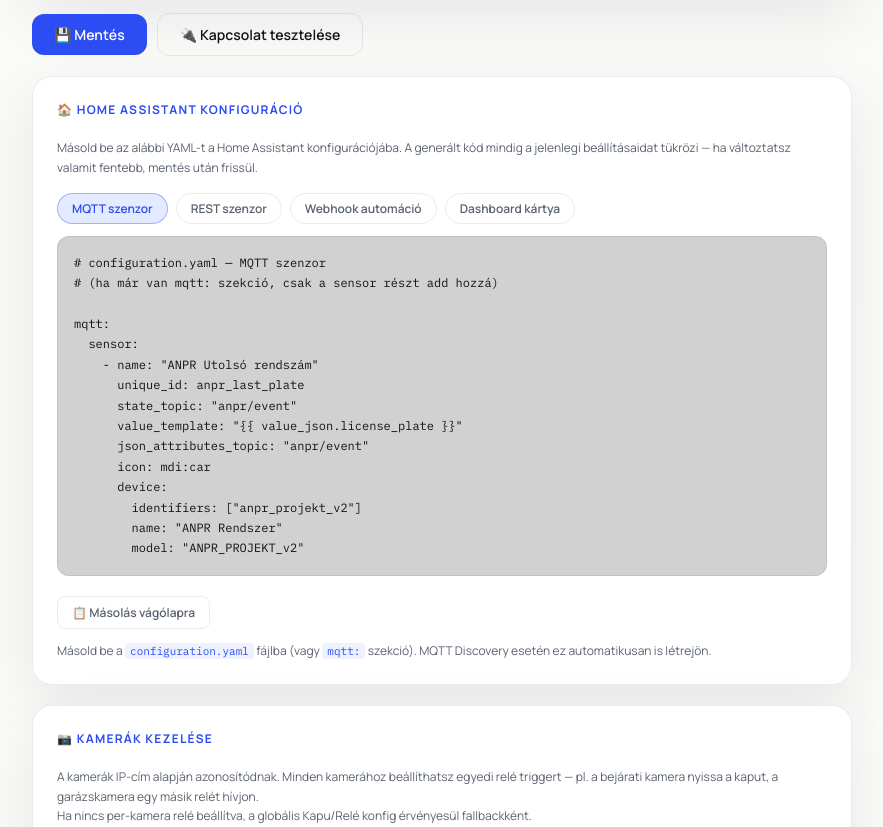
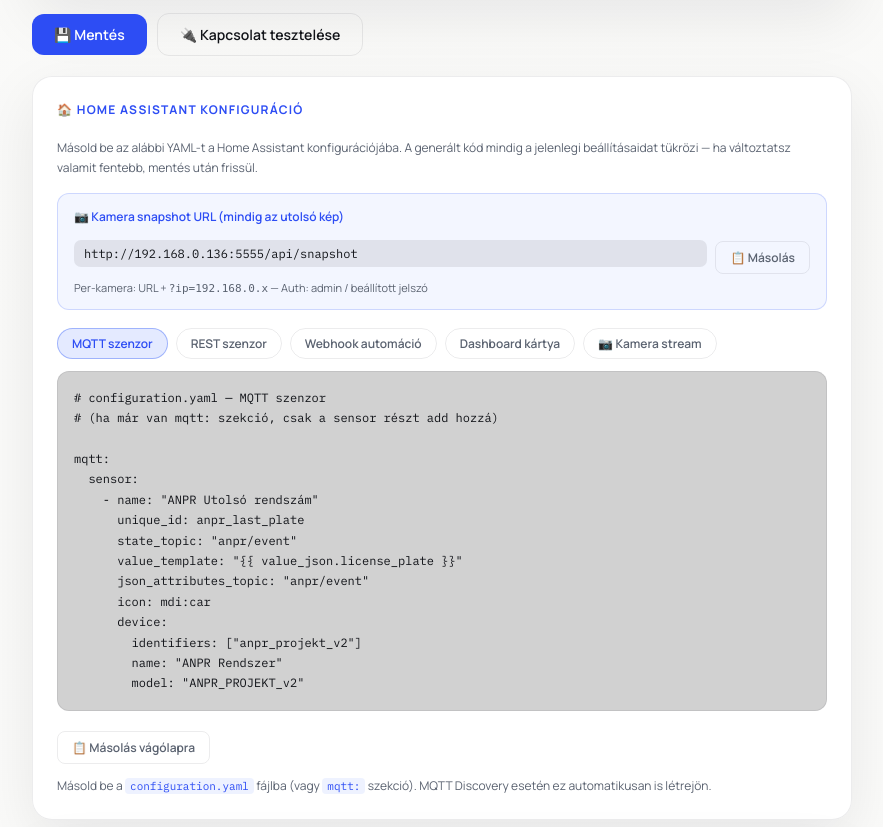
Before and after one commit to czdanika/ANPR_PROJEKT, a Flask app: page /config in a window 1280 px wide. Shown: the part 3365-4192 px from the top of the page, without its empty margins (198-1081 px from the left). Run offline with Flask 3, Linux system fonts and the light colour scheme; data comes from the database, SQL or seed files in the repository; data that the repository does not hold is empty.

Commit message:
Kamera snapshot endpoint és HA Kamera stream konfiguráció
- app.py: GET /api/snapshot – mindig az utolsó felismert kép (JPEG)
- app.py: ?ip=<camera_ip> paraméterrel per-kamera szűrés
- config.html: Snapshot URL doboz a HA szekció tetején (másolható)
- config.html: Új "Kamera stream" tab az HA konfigurációban
- config.html: generált YAML: generic kamera platform, per-kamera példák

Co-Authored-By: Claude Sonnet 4.6 <noreply@anthropic.com>

```diff
--- a/app.py
+++ b/app.py
@@ -600,6 +600,35 @@ def serve_image(filename):
     return send_from_directory(IMAGE_SAVE_PATH, filename)
 
 
+@app.route('/api/snapshot')
+@auth.login_required
+def latest_snapshot():
+    """Returns the latest camera image as JPEG. Used by HA generic camera.
+    Optional ?ip=<camera_ip> to filter by specific camera."""
+    camera_ip = request.args.get('ip', '').strip()
+    try:
+        conn = sqlite3.connect(DATABASE_FILE)
+        cursor = conn.cursor()
+        if camera_ip:
+            cursor.execute(
+                "SELECT image_path FROM anpr_events WHERE image_path != '' AND ip_address = ? ORDER BY timestamp DESC LIMIT 1",
+                (camera_ip,)
+            )
+        else:
+            cursor.execute(
+                "SELECT image_path FROM anpr_events WHERE image_path != '' ORDER BY timestamp DESC LIMIT 1"
+            )
+        row = cursor.fetchone()
+        conn.close()
+        if not row or not row[0]:
+            return "Nincs elérhető kép", 404
+        filename = os.path.basename(row[0])
+        return send_from_directory(IMAGE_SAVE_PATH, filename)
+    except Exception as e:
+        log_with_timestamp(f"Snapshot hiba: {e}")
+        return "Szerver hiba", 500
+
+
 @app.route('/api/event', methods=['POST'])
 def receive_event():
     log_with_timestamp("Bejövő esemény...")
--- a/templates/config.html
+++ b/templates/config.html
@@ -726,11 +726,22 @@
             Másold be az alábbi YAML-t a Home Assistant konfigurációjába. A generált kód mindig a jelenlegi beállításaidat tükrözi — ha változtatsz valamit fentebb, mentés után frissül.
         </div>
 
+        <!-- Snapshot URL box -->
+        <div style="background:rgba(91,124,250,0.07);border:1px solid rgba(91,124,250,0.25);border-radius:12px;padding:14px 16px;margin-bottom:18px;">
+            <div style="font-size:12px;font-weight:600;color:var(--accent-strong);margin-bottom:8px;">📷 Kamera snapshot URL (mindig az utolsó kép)</div>
+            <div style="display:flex;align-items:center;gap:8px;flex-wrap:wrap;">
+                <code id="snapshotUrlDisplay" style="font-family:'IBM Plex Mono',monospace;font-size:12px;background:rgba(0,0,0,0.08);padding:6px 10px;border-radius:7px;flex:1;word-break:break-all;"></code>
+                <button onclick="copySnapshotUrl()" class="copy-btn" id="snapshotCopyBtn" style="white-space:nowrap;">📋 Másolás</button>
+            </div>
+            <div style="font-size:11px;color:var(--muted);margin-top:6px;">Per-kamera: URL + <code>?ip=192.168.0.x</code> — Auth: admin / beállított jelszó</div>
+        </div>
+
         <div class="ha-tabs">
             <button class="ha-tab active" onclick="showHaTab('mqtt', this)">MQTT szenzor</button>
             <button class="ha-tab" onclick="showHaTab('rest', this)">REST szenzor</button>
             <button class="ha-tab" onclick="showHaTab('webhook', this)">Webhook automáció</button>
             <button class="ha-tab" onclick="showHaTab('dashboard', this)">Dashboard kártya</button>
+            <button class="ha-tab" onclick="showHaTab('camera', this)">📷 Kamera stream</button>
         </div>
 
         <pre class="yaml-block" id="haYamlOutput"></pre>
@@ -1150,6 +1161,7 @@
         rest: 'Másold be a <code>configuration.yaml</code> fájlba. A HA 30 másodpercenként lekérdezi az ANPR szervert.',
         webhook: 'Másold be az <code>automations.yaml</code> fájlba, vagy importáld az Automatizálások szerkesztőből. Az ANPR szerver hívja meg HA-t.',
         dashboard: 'Lovelace szerkesztőben → Kártya hozzáadása → Manuális (YAML nézet) → illeszd be.',
+        camera: 'Másold be a <code>configuration.yaml</code> fájlba. HA-ban a <strong>Beállítások → Eszközök → Kamerák</strong> alatt jelenik meg. A snapshot URL mindig az <em>utolsó felismert kép</em>et adja vissza.',
     };
 
     function getHaConfig() {
@@ -1282,6 +1294,47 @@ rest:
         message: "{{ trigger.json.license_plate }} észlelve"`;
     }
 
+    function generateCameraYaml(c) {
+        return `# configuration.yaml — Generic kamera (utolsó ANPR kép)
+# A snapshot URL mindig a legutóbbi kameraképet adja vissza.
+# HA-ban: Beállítások → Eszközök és szolgáltatások → Kamerák
+
+camera:
+  - platform: generic
+    name: "ANPR – Utolsó kamerakép"
+    still_image_url: "${c.base_url}/api/snapshot"
+    username: admin
+    password: !secret anpr_password
+    verify_ssl: false
+    scan_interval: 10   # frissítési időköz másodpercben
+
+# Ha több kamerád van, minden kamerához külön:
+# camera:
+#   - platform: generic
+#     name: "ANPR – Bejárati kapu"
+#     still_image_url: "${c.base_url}/api/snapshot?ip=192.168.0.101"
+#     username: admin
+#     password: !secret anpr_password
+#     verify_ssl: false
+#
+#   - platform: generic
+#     name: "ANPR – Garázs"
+#     still_image_url: "${c.base_url}/api/snapshot?ip=192.168.0.102"
+#     username: admin
+#     password: !secret anpr_password
+#     verify_ssl: false
+
+# secrets.yaml-ba add hozzá:
+# anpr_password: "password123"
+
+# --- Dashboard kártya a képhez ---
+# type: picture-entity
+# entity: sensor.anpr_utolso_rendszam
+# camera_image: camera.anpr_utolso_kamerakep
+# show_state: true
+# show_name: true`;
+    }
+
     function generateDashboardYaml(c) {
         return `# Lovelace kártya — Kártya hozzáadása → Manuális
 
@@ -1332,6 +1385,7 @@ cards:
         rest: generateRestYaml,
         webhook: generateWebhookYaml,
         dashboard: generateDashboardYaml,
+        camera: generateCameraYaml,
     };
 
     function showHaTab(tab, btn) {
@@ -1358,6 +1412,26 @@ cards:
     // Init HA tab
     showHaTab('mqtt', document.querySelector('.ha-tab.active'));
 
+    // Snapshot URL megjelenítése
+    function updateSnapshotUrl() {
+        const baseUrl = (document.getElementById('mqtt_base_url').value.trim() || 'http://192.168.0.136:5555').replace(/\/$/, '');
+        const url = baseUrl + '/api/snapshot';
+        const el = document.getElementById('snapshotUrlDisplay');
+        if (el) el.textContent = url;
+    }
+    updateSnapshotUrl();
+    document.getElementById('mqtt_base_url').addEventListener('input', updateSnapshotUrl);
+
+    function copySnapshotUrl() {
+        const url = document.getElementById('snapshotUrlDisplay').textContent;
+        navigator.clipboard.writeText(url).then(() => {
+            const btn = document.getElementById('snapshotCopyBtn');
+            btn.textContent = '✓ Másolva!';
+            btn.classList.add('copied');
+            setTimeout(() => { btn.textContent = '📋 Másolás'; btn.classList.remove('copied'); }, 2000);
+        });
+    }
+
     async function runCleanup() {
         const btn = document.getElementById('cleanupBtn');
         btn.disabled = true;
```
